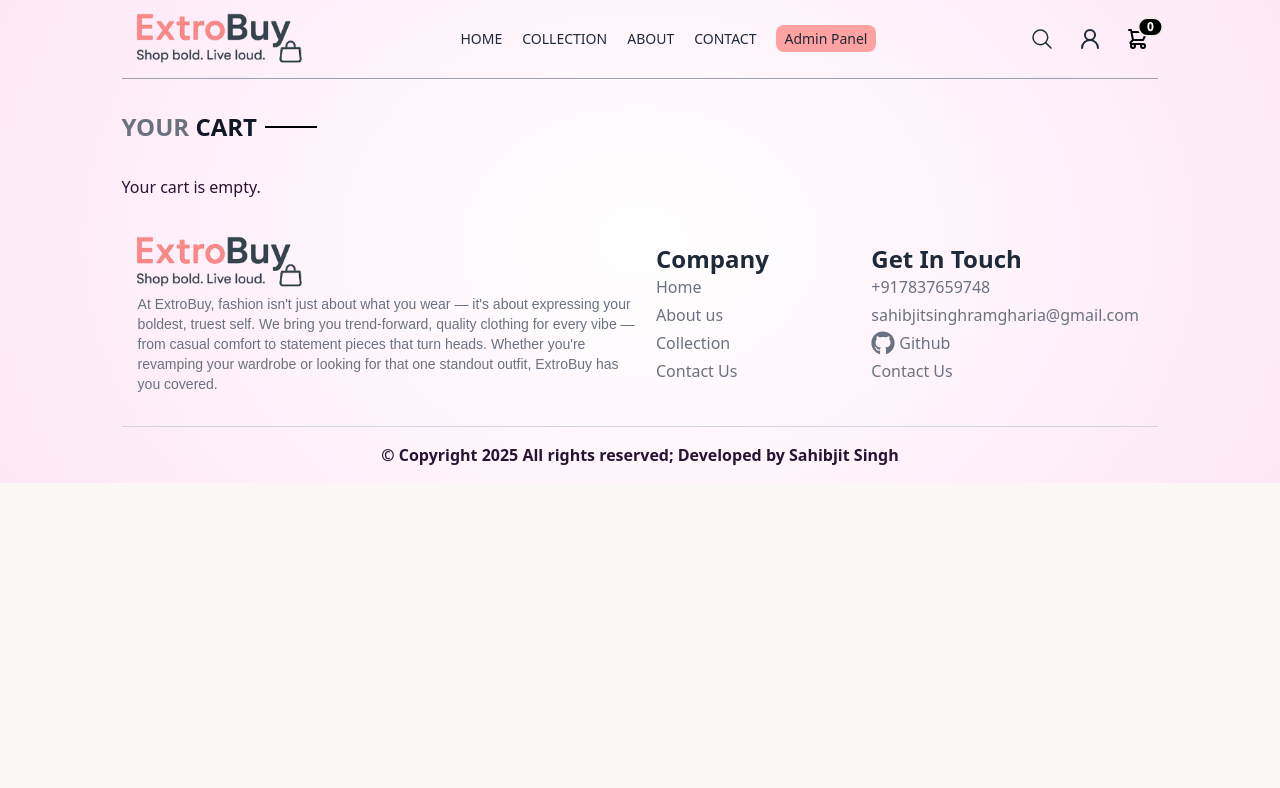
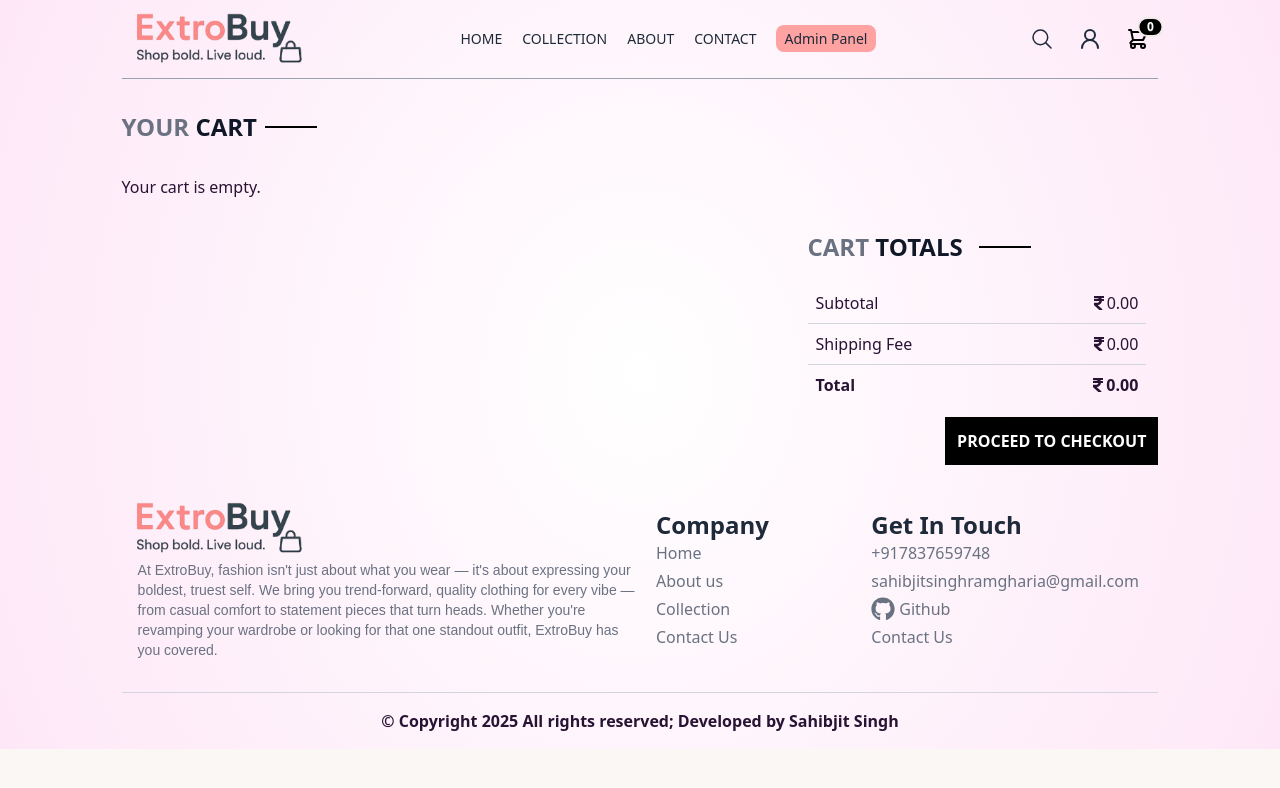
Before and after one commit to isahibjit/E-Commerce-Project, a React (Vite) app in the folder Frontend/: page /cart in a window 1280 px wide. Shown: the top 788 px of the page. Built offline with nearby package versions, Linux system fonts and the light colour scheme.

Commit message:
created userContext to make sure the user is authenticated or not

```diff
--- a/Frontend/src/Components/ProductsPage/Cart.jsx
+++ b/Frontend/src/Components/ProductsPage/Cart.jsx
@@ -1,13 +1,16 @@
-import React, { useContext } from 'react';
-import { MdDelete } from 'react-icons/md';
-import { CartContext } from '../../Contexts/CartContext';
+import React, { useContext } from "react";
+import { MdDelete } from "react-icons/md";
+import { CartContext } from "../../Contexts/CartContext";
+import { FaRupeeSign } from "react-icons/fa";
+import { toast } from "react-toastify";
+const Cart = () => {
+  const { cartItems, addToCart,removeFromCart } = useContext(CartContext);
 
-const Cart = () => {
-  const { cartItems } = useContext(CartContext);
-  console.log(cartItems);
+
 
   return (
-    <div className='border-[1px] border-gray-400 border-x-0 border-b-0'>
+    <div>
+      <div className="border-[1px] border-gray-400 border-x-0 border-b-0">
         {/* Header */}
         <div className="text-2xl gap-2 flex items-center font-semibold my-8">
           <h1 className="text-gray-500">
@@ -23,37 +26,93 @@
           cartItems.map((item, index) => (
             <div
               key={index}
-            className='flex gap-5 justify-between items-center bg-white px-2 py-5 border border-x-0 border-gray-300'
+              className="flex gap-5 justify-between items-center bg-white px-2 py-5 border border-x-0 border-gray-300"
             >
               {/* Product Details */}
-            <div className='flex gap-2'>
+              <div className="flex gap-2">
                 <img
-                className='rounded-lg shadow-lg'
+                  className="rounded-lg shadow-lg"
                   src={`https://res.cloudinary.com/sunnysingh78376/image/upload/w_100,h_100,c_thumb/${item.product_img_urls[0]}`}
-
                   alt={item.product_name}
                 />
-              <div className='flex flex-col justify-center gap-2'>
-                <h1 className='text-xl text-gray-700 font-semibold'>
+                <div className="flex flex-col justify-center gap-2">
+                  <h1 className="text-xl text-gray-700 font-semibold">
                     {item.product_name}
                   </h1>
-                <div className='flex gap-4'>
-                  <h1 className='text-xl'>${item.product_price}</h1>
-                  <span className='bg-gray-200 border-[1px] border-gray-300 py-1 px-3 font-semibold'>
+                  <div className="flex gap-4">
+                    <h1 className="text-xl">${item.product_price}</h1>
+                    <span className="bg-gray-200 border-[1px] border-gray-300 py-1 px-3 font-semibold">
                       {item.size}
                     </span>
                   </div>
                 </div>
               </div>
 
+              <div>
+                <select
+                  value={item.quantity}
+                  onChange={(e) =>
+                    addToCart(item, item.size, Number(e.target.value))
+                  }
+                  id="Quantity"
+                  className="block w-24 appearance-none rounded border border-gray-400 bg-white px-3 py-2 pr-8 text-sm leading-tight text-gray-700 focus:border-blue-500 focus:outline-none"
+                >
+                  {Array.from({ length: item.stock_quantity }, (_, i) => (
+                    <option key={i} value={i + 1}>
+                      {i + 1}
+                    </option>
+                  ))}
+                </select>
+              </div>
+
               {/* Delete Icon */}
-            <div className='text-4xl cursor-pointer'>
+              <div onClick={()=>{
+                removeFromCart(item.product_id)
+                {toast.success("Product Removed From Cart !")}
+              }} className="text-4xl cursor-pointer">
                 <MdDelete />
               </div>
             </div>
           ))
         )}
       </div>
+      <div>
+      <div className="flex flex-col items-end">
+          <div className="md:w-[35%]  w-full p-3">
+
+         <div className="text-2xl gap-4 flex items-center  font-semibold py-5">
+         <h1 className="text-gray-500 ">
+            CART <span className="text-gray-900">TOTALS</span>
+          </h1>
+          <span className="w-13 h-[2px] bg-black"></span>
+         </div>
+          <div className="flex items-center justify-between  p-2 ">
+            <h1>Subtotal</h1>
+            <div className="flex items-center ">
+              <FaRupeeSign />
+              <span>0.00</span>
+            </div>
+          </div>
+          <div className="flex items-center justify-between border border-gray-300 border-x-0 p-2">
+            <h1>Shipping Fee</h1>
+            <div className="flex items-center">
+              <FaRupeeSign />
+              <span>0.00</span>
+            </div>
+          </div>
+          <div className="flex items-center font-semibold justify-between p-2  ">
+            <h1>Total</h1>
+            <div className="flex items-center">
+              <FaRupeeSign />
+              <span>0.00</span>
+            </div>
+          </div>
+
+        </div>
+        <button className="bg-black text-white p-3 font-semibold cursor-pointer">PROCEED TO CHECKOUT</button>
+        </div>
+      </div>
+    </div>
   );
 };
 
--- a/Frontend/src/Components/ProductsPage/ProductCard.jsx
+++ b/Frontend/src/Components/ProductsPage/ProductCard.jsx
@@ -3,7 +3,7 @@
 import { Link } from 'react-router-dom'
 
 const ProductCard = ({product}) => {
-    console.log(product)
+
   return (
     <div className="">
 
--- a/Frontend/src/Components/ProductsPage/ProductPage.jsx
+++ b/Frontend/src/Components/ProductsPage/ProductPage.jsx
@@ -1,12 +1,11 @@
 import axios from "axios";
 import React, { useContext, useEffect, useState } from "react";
-import { Navigate, useNavigate, useParams } from "react-router-dom";
+import { useNavigate, useParams } from "react-router-dom";
 import { toast } from "react-toastify";
 import Ratings from "./Ratings";
 import sizes from "../AdminDashboard/DashboardComponents/Sizes";
 import { FaAngleDown, FaRupeeSign } from "react-icons/fa";
 import { EasyZoomOnHover } from "easy-magnify";
-import { EasyZoomOnMove } from "easy-magnify";
 import RelatedProducts from "./RelatedProducts";
 import { CartContext } from "../../Contexts/CartContext.jsx";
 
--- a/Frontend/src/Contexts/CartContext.jsx
+++ b/Frontend/src/Contexts/CartContext.jsx
@@ -1,18 +1,49 @@
-import { createContext, useState } from "react";
+import { createContext, useEffect, useState } from "react";
 
-export const CartContext = createContext()
+export const CartContext = createContext();
 
 export const CartProvider = ({ children }) => {
-    const [cartItems, setCartItems] = useState([])
+  const [cartItems, setCartItems] = useState(()=>{
+    const storedCart = localStorage.getItem("cart");
+    return storedCart ? JSON.parse(storedCart) : []
+  });
+  useEffect(()=>{
+    localStorage.setItem('cart',JSON.stringify(cartItems))
+  },[cartItems])
 
-    const addToCart = (product, size, quantity) => {
-        const item = { ...product, size, quantity }
-        setCartItems(prev => [...prev, item])
-    };
-    return (
-        <CartContext.Provider value={{cartItems,addToCart}}>
-            {children}
-        </CartContext.Provider>
-    )
 
-}
+  const addToCart = (product, size, quantity) => {
+    setCartItems((prevItems) => {
+      const updatedItems = prevItems.map((item) => {
+        if (item.id === product.id && item.size === size) {
+          return { ...item, quantity };
+        }
+        return item;
+      });
+      const itemExists = prevItems.some(
+        (item) => item.id === product.id && item.size === product.size
+      );
+      if (!itemExists) {
+        const newItem = { ...product, size, quantity };
+        return [...prevItems, newItem];
+      }
+      return updatedItems; //  return the updated data
+    });
+  };
+  const removeFromCart = (productId) => {
+    setCartItems((prevItem) =>
+      prevItem.filter((item) => item.id !== productId )
+    );
+  };
+
+  const getTotalPrice = ()=>{
+    return cartItems.reduce((total,item)=>{
+        return total + item.product_price * item.quantity
+    },0)
+  }
+  return (
+    <CartContext.Provider value={{ cartItems, addToCart, removeFromCart,getTotalPrice }}>
+      {children}
+    </CartContext.Provider>
+  );
+};
```
Lines whose indentation alone changed are shown as unchanged.
